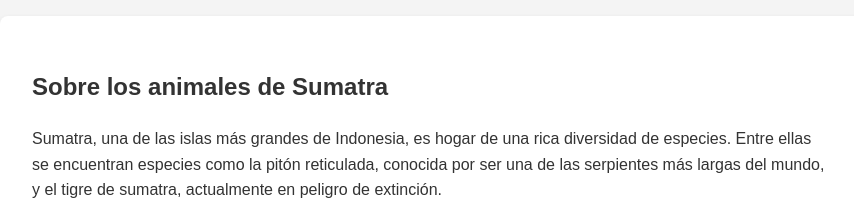
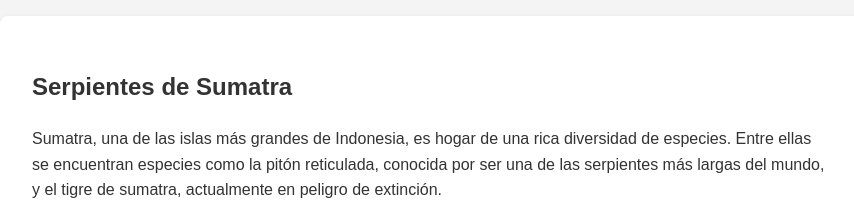
Before and after one commit to aviladotgibert/gitprueba-sumatra, a Flask app: page / in a window 1280 px wide. Shown: the part 141-361 px from the top of the page, without its empty margins (208-1062 px from the left). Run offline with Flask 3, Linux system fonts and the light colour scheme.

Commit message:
He cambiado el base.html, he modificado el texto

```diff
--- a/templates/base.html
+++ b/templates/base.html
@@ -14,7 +14,7 @@
 
     <main>
         <section>
-            <h2>Sobre los animales de Sumatra</h2>
+            <h2>Serpientes de Sumatra</h2>
             <p>Sumatra, una de las islas más grandes de Indonesia, es hogar de una rica diversidad de especies. Entre ellas se encuentran especies como la pitón reticulada, conocida por ser una de las serpientes más largas del mundo, y el tigre de sumatra, actualmente en peligro de extinción.</p>
             <img src="templates/snake.png" alt="Serpiente verde" style="width: 800px; height: auto;" />
 	</section>
```
